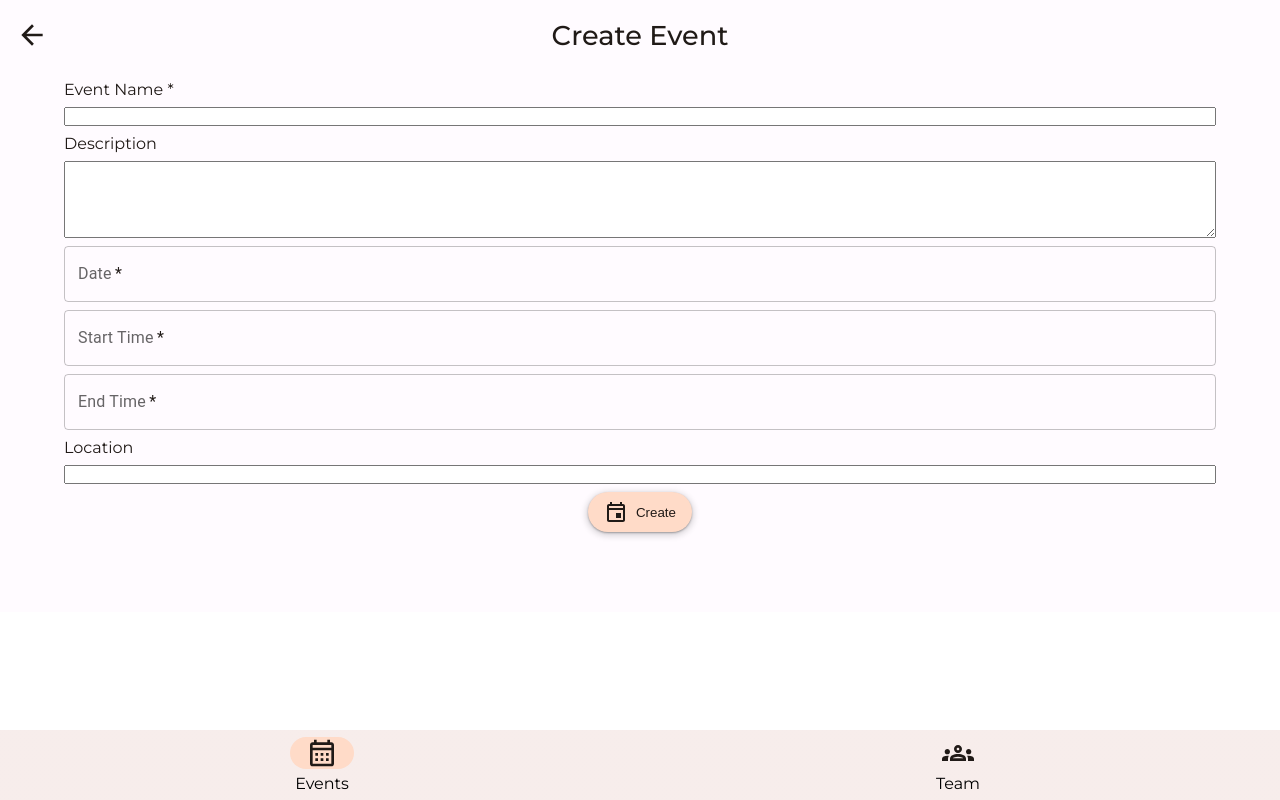
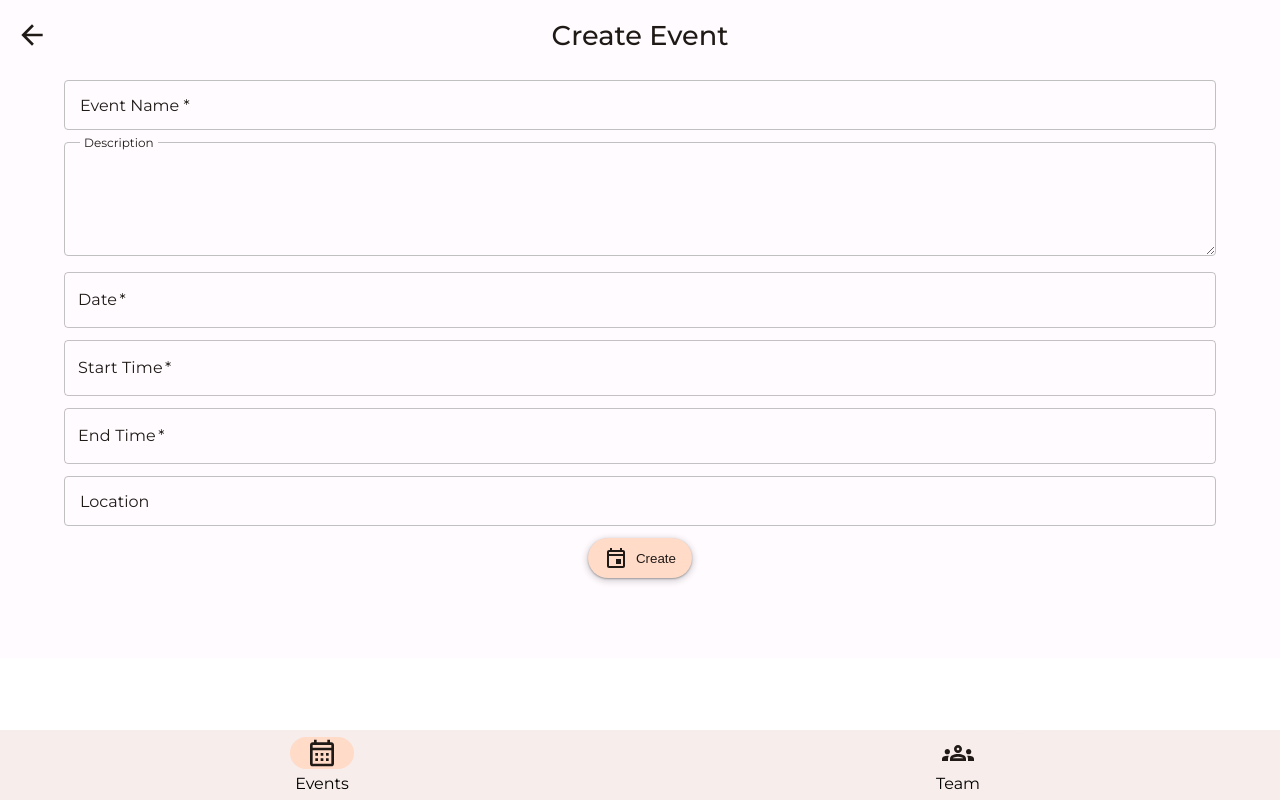
Before and after one commit to gaiisay/capstone-project, a Next.js app: page /events/add in a window 1280 px wide. Built offline with nearby package versions, Linux system fonts and the light colour scheme.

Commit message:
style header

```diff
--- a/components/Button/index.js
+++ b/components/Button/index.js
@@ -32,11 +32,11 @@ const StyledButton = styled.button`
   ${({ variant }) =>
     variant === "delete" &&
     css`
-      position: absolute;
+      position: fixed;
       top: 18px;
       right: 2rem;
       background-color: transparent;
-      z-index: 10;
+      z-index: 5;
     `}
   ${({ variant }) =>
     variant === "accept" &&
--- a/components/DeleteEvent/index.js
+++ b/components/DeleteEvent/index.js
@@ -31,7 +31,7 @@ function DeleteEvent({ deleteEvent }) {
 }
 
 const Modal = styled.div`
-  background: linear-gradient(0deg, rgba(0, 90, 193, 0.05), rgba(0, 90, 193, 0.05)), #fefbff;
+  background: var(--background-color);
   position: fixed;
   top: 30%;
   width: 400px;
--- a/components/EventForm/index.js
+++ b/components/EventForm/index.js
@@ -1,4 +1,4 @@
-import styled from "styled-components";
+import styled, { css } from "styled-components";
 import TextField from "@mui/material/TextField";
 import { DatePicker, TimePicker } from "@mui/x-date-pickers";
 import Button from "../Button";
@@ -38,8 +38,8 @@ function EventForm({ defaultEvent, sendEvent, buttonContent }) {
   }
   return (
     <StyledForm onSubmit={handleSubmit}>
-      <label htmlFor="input-event-name">Event Name *</label>
-      <input
+      <InputContainer>
+        <StyledInput
           type="text"
           id="input-event-name"
           name="name"
@@ -48,9 +48,14 @@ function EventForm({ defaultEvent, sendEvent, buttonContent }) {
           maxLength={50}
           required
         />
-
-      <label htmlFor="input-description">Description</label>
-      <textarea id="input-description" name="description" rows="5" defaultValue={defaultEvent?.description} />
+        <StyledLabel htmlFor="input-event-name">Event Name *</StyledLabel>
+      </InputContainer>
+      <InputContainer>
+        <StyledTextArea id="input-description" name="description" rows="5" defaultValue={defaultEvent?.description} />
+        <StyledLabel desc htmlFor="input-description">
+          Description
+        </StyledLabel>
+      </InputContainer>
 
       <DatePicker
         label="Date"
@@ -94,7 +99,6 @@ function EventForm({ defaultEvent, sendEvent, buttonContent }) {
         onChange={(newTime) => {
           setEndTime(newTime);
         }}
-        onAcc
         renderInput={(params) => (
           <TextField
             {...params}
@@ -105,9 +109,10 @@ function EventForm({ defaultEvent, sendEvent, buttonContent }) {
         )}
       />
 
-      <label htmlFor="input-location">Location</label>
-      <input type="text" id="input-location" name="location" defaultValue={defaultEvent?.location} />
-
+      <InputContainer>
+        <StyledInput type="text" id="input-location" name="location" defaultValue={defaultEvent?.location} />
+        <StyledLabel htmlFor="input-location">Location</StyledLabel>
+      </InputContainer>
       <Button type="submit" variant="submit">
         {buttonContent}
       </Button>
@@ -118,12 +123,87 @@ function EventForm({ defaultEvent, sendEvent, buttonContent }) {
 const StyledForm = styled.form`
   margin: 10px auto;
   display: grid;
-  gap: 8px;
+  gap: 12px;
   width: 90vw;
 
   button {
     justify-self: center;
   }
+
+  input,
+  textarea {
+    font-family: Montserrat, sans-serif;
+  }
+
+  label {
+    font-family: Montserrat, sans-serif;
+    color: var(--text-color);
+  }
+`;
+
+const InputContainer = styled.div`
+  position: relative;
+`;
+
+const StyledInput = styled.input`
+  border: 1px solid #c0c0c0;
+  border-radius: 4px;
+  padding: 16px;
+  background-color: transparent;
+  width: 100%;
+
+  &:focus {
+    outline: none;
+    border: 2px solid #1976d2;
+  }
+  &:not(input[value=""]) + label {
+    height: fit-content;
+    font-size: 12px;
+    transform: translate(0, -50%);
+    background: var(--background-color);
+    padding-left: 4px;
+    padding-right: 4px;
+    transition: all 0.2s ease-out;
+  }
+`;
+const StyledTextArea = styled.textarea`
+  border: 1px solid #c0c0c0;
+  border-radius: 4px;
+  padding: 16px;
+  background-color: transparent;
+  width: 100%;
+
+  &:focus {
+    outline: none;
+    border: 2px solid #1976d2;
+  }
+  &:not(textarea[value=""]) + label {
+    height: fit-content;
+    font-size: 12px;
+    top: 0;
+    transform: translate(0, -50%);
+    background: var(--background-color);
+    padding-left: 4px;
+    padding-right: 4px;
+    transition: all 0.15s ease-out;
+  }
+`;
+
+const StyledLabel = styled.label`
+  position: absolute;
+  top: 0;
+  bottom: 0;
+  left: 16px;
+  display: flex;
+  align-items: center;
+  pointer-events: none;
+
+  ${({ desc }) =>
+    desc &&
+    css`
+      top: 1rem;
+      align-items: unset;
+    `}
 `;
 
 export default EventForm;
--- a/components/Header/index.js
+++ b/components/Header/index.js
@@ -10,7 +10,7 @@ function Header() {
 
   if (pathname.startsWith("/events/")) {
     return (
-      <StyledHeader isSubpage>
+      <StyledHeader isSubpage pathname={pathname}>
         <StyledLink href={pathname.includes("edit") ? `/events/${id}` : "/"} variant="back">
           <Svg variant="back" />
         </StyledLink>
@@ -20,14 +20,19 @@ function Header() {
   }
 
   return (
-    <StyledHeader>
+    <StyledHeader pathname={pathname}>
       <StyledH1>{pathname === "/" ? "Events" : pathname === "/team" ? "Team" : ""}</StyledH1>
     </StyledHeader>
   );
 }
 
 const StyledHeader = styled.header`
-  position: absolute;
+  position: sticky;
+  background: ${({ pathname }) =>
+    pathname.includes("edit") || pathname.includes("add") || pathname === "/" || pathname === "/team"
+      ? "var(--background-color)"
+      : "transparent"};
+  z-index: 2;
   top: 0;
   width: 100%;
   height: 70px;
--- a/components/Layout/index.js
+++ b/components/Layout/index.js
@@ -15,10 +15,11 @@ function Layout({ children }) {
 }
 
 const Main = styled.main`
+  z-index: 10;
   display: flex;
   flex-direction: column;
   align-items: center;
-  padding: 70px 0 70px 0;
+  padding: 0 0 70px 0;
   background: var(--background-color);
 `;
 
--- a/components/StyledLink/index.js
+++ b/components/StyledLink/index.js
@@ -26,7 +26,7 @@ const StyledLink = styled(Link)`
     css`
       background-color: transparent;
       border: none;
-      z-index: 10;
+      z-index: 20;
     `}
 
   ${({ variant }) =>
```
Also changed, not shown: pages/events/[id]/index.js (+4 -4 lines). Lines whose indentation alone changed are shown as unchanged.
